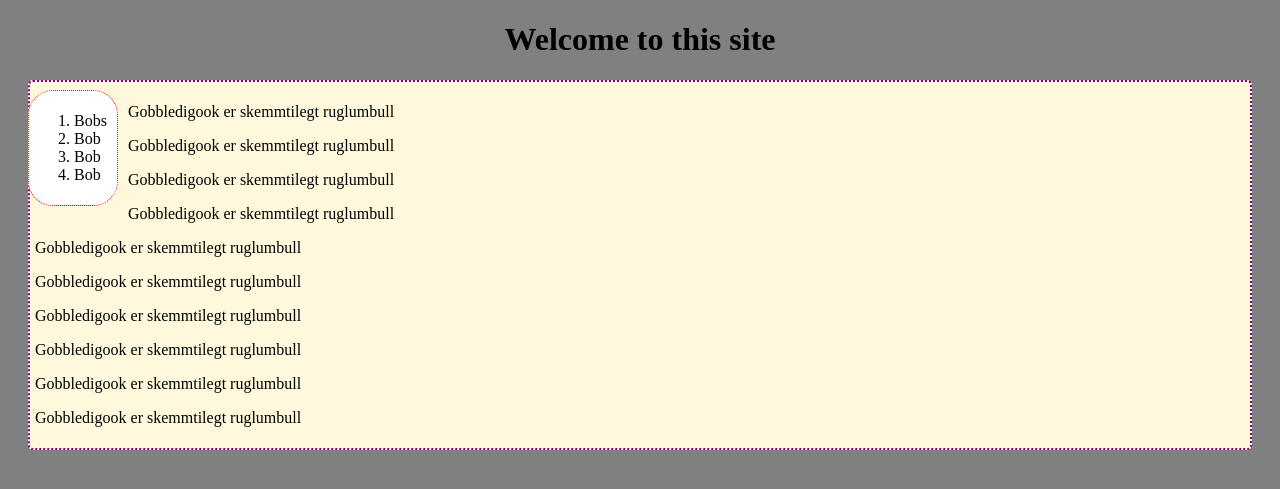
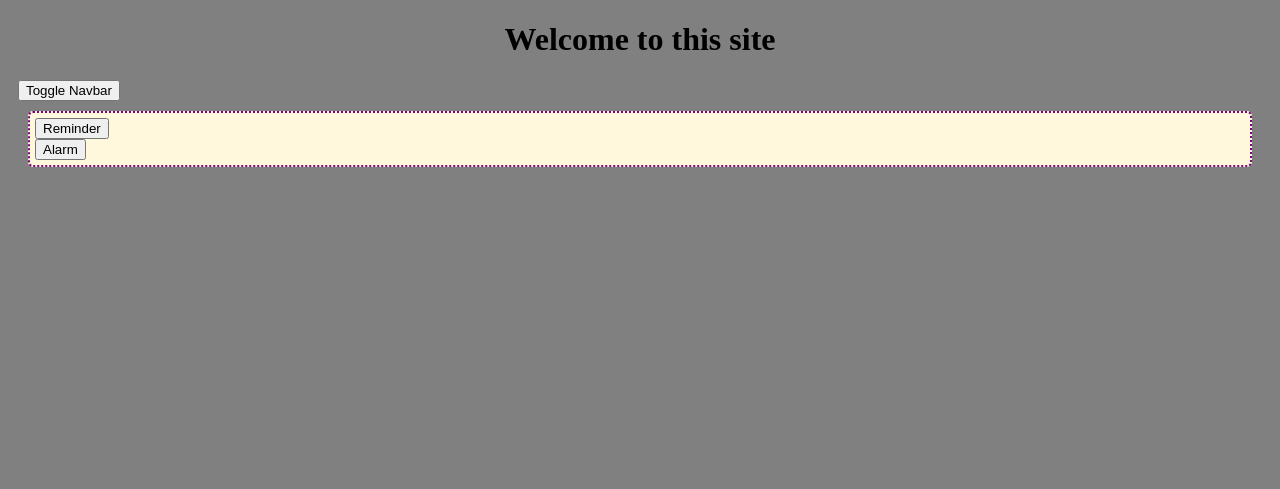
Before and after one commit to lalli-oni/KitchenPortalPage, a PHP site: page / in a window 1280 px wide. Shown: the top 489 px of the page. Run offline with PHP 8.4, Linux system fonts and the light colour scheme.

Commit message:
Made buttons to toggle reminder and alarm ui. Working on the scripting.

```diff
--- a/index.php
+++ b/index.php
@@ -1,37 +1,55 @@
 <!DOCTYPE html>
 <html>
 <head>
-  <link rel="stylesheet" type="text/css" href="/styles.css">
+  <link rel="stylesheet" type="text/css" href="styles.css">
 </head>
 <body>
   <div id=mother>
     <div id=topBar>
-      <h1>Welcome to this site</h1>
+      <h1 id=title>Welcome to this site</h1>
     </div>
-    <div id=navBar>
-      <ol>
-        <li>
-          Bobs
-        </li>
-        <li>
-          Bob
-        </li>
-        <li>
-          Bob
-        </li>
-        <li>
-          Bob
-        </li>
-      </ol>
+    <div id=>
+    <button id=toggleButton onclick="toggleVisibility()">Toggle Navbar</button>
     </div>
     <div id=content>
-      <?php
-        $name = "bob";
-        for($i = 10; $i--; $i > 0)
-        {
-            echo "<p>Gobbledigook er skemmtilegt ruglumbull</p>";
-        }
-      ?>
+      <div id=togglingBar>
+          <div id=toggleReminder float=left>
+              <script>
+                function toggleReminderVisibility() {
+                  document.getElementById("title").innerHTML = "Reminder";
+                  var bar = document.getElementById("reminderWindow");
+                  if (bar.style.display != 'none') {
+                    bar.style.display = 'none';
+                  } else {
+                    bar.style.display = 'block';
+                  }
+                }
+                </script>
+                <button id=toggleReminderButton onclick="toggleReminderVisibility()">Reminder</button>
+          </div>
+          <div id=toggleTimer float=right>
+              <script>
+                function toggleAlarmVisibility() {
+                  document.getElementById("title").innerHTML = "Alarm";
+                  var bar = document.getElementById("alarmWindow");
+                  if (bar.style.display != 'none') {
+                    bar.style.display = 'none';
+                  } else {
+                    bar.style.display = 'block';
+                  }
+                }
+                </script>
+                <button id=toggleAlarmButton onclick="toggleAlarmVisibility()">Alarm</button>
+          </div>
+      </div>
+      <div id=alertWindow>
+        <div id=reminderWindow>
+
+        </div>
+          <div id=alarmWindow>
+
+          </div>
+      </div>
     </div>
   </div>
   </body>
--- a/styles.css
+++ b/styles.css
@@ -19,6 +19,7 @@ div#navBar {
     margin: 10px;
     padding: 5px;
     padding-right: 10px;
+    display: block;
 }
 div#content {
     border: 2px dotted purple;
@@ -30,7 +31,14 @@ div#content {
 div#content.text {
     margin: 15px;
 }
-
+div#togglingBar.div {
+  background-color: maroon;
+  border: 1px solid purple;
+}
+button#toggleBar {
+  background-color: purple;
+  color: red;
+}
 h1{
     text-align: center;
 }
```
Also changed, not shown: stylesheet.css (deleted).
